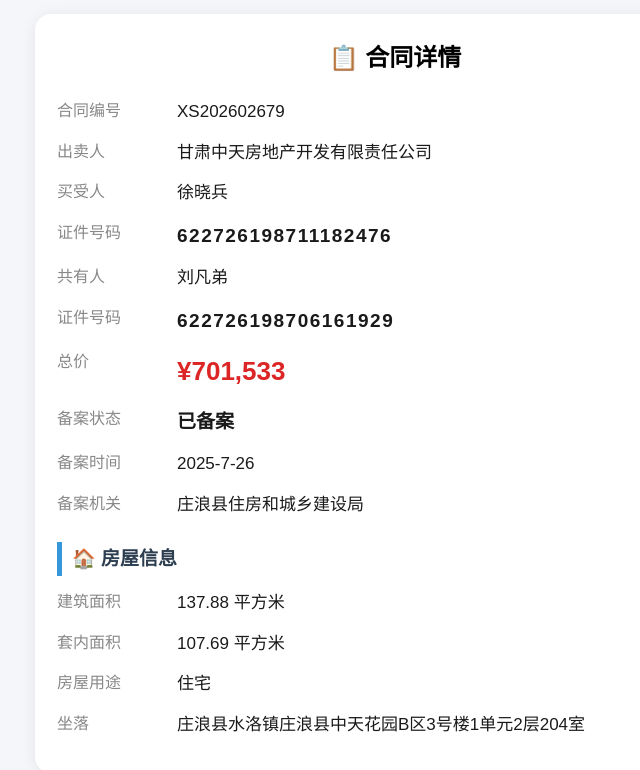
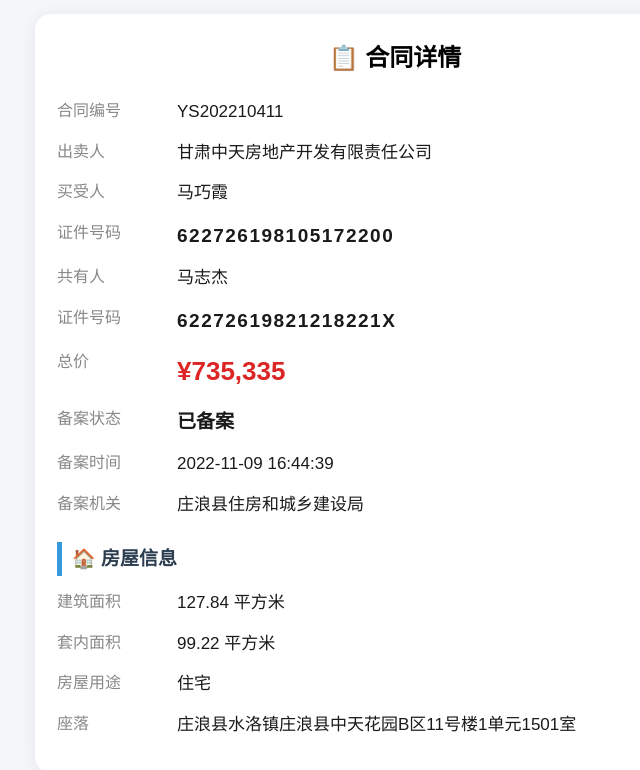
Before and after one commit to xingkong576/contract-qr, a website: page index.html in a window 1280 px wide. Shown: the whole page, without its empty margins (245-885 px from the left). Drawn offline with Linux system fonts and the light colour scheme.

Commit message:
restore old

```diff
--- a/index.html
+++ b/index.html
@@ -3,7 +3,7 @@
 <head>
 <meta charset="UTF-8">
 <meta name="viewport" content="width=device-width,initial-scale=1.0">
-<title>合同详情 XS202602679</title>
+<title>合同详情 YS202210411</title>
 <style>
 *{box-sizing:border-box;margin:0;padding:0}
 body{font-family:"PingFang SC","Microsoft YaHei",sans-serif;background:#f5f6fa;padding:14px;font-size:17px;line-height:1.8}
@@ -22,21 +22,12 @@ h2{font-size:19px;border-left:5px solid #3498db;padding-left:10px;margin:22px 0
 <body>
 <div class="card">
   <h1>📋 合同详情</h1>
-  <div class="row"><span class="label">合同编号</span><span class="value">XS202602679</span></div>
-  <div class="row"><span class="label">出卖人</span><span class="value">甘肃中天房地产开发有限责任公司</span></div>
-  <div class="row"><span class="label">买受人</span><span class="value">徐晓兵</span></div>
-  <div class="row"><span class="label">证件号码</span><span class="value id">622726198711182476</span></div>
-  <div class="row"><span class="label">共有人</span><span class="value">刘凡弟</span></div>
-  <div class="row"><span class="label">证件号码</span><span class="value id">622726198706161929</span></div>
-  <div class="row"><span class="label">总价</span><span class="value price">¥701,533</span></div>
-  <div class="row"><span class="label">备案状态</span><span class="value badge">已备案</span></div>
-  <div class="row"><span class="label">备案时间</span><span class="value">2025-7-26</span></div>
-  <div class="row"><span class="label">备案机关</span><span class="value">庄浪县住房和城乡建设局</span></div>
+  <div class="row"><span class="label">合同编号</span><span class="value ">YS202210411</span></div><div class="row"><span class="label">出卖人</span><span class="value ">甘肃中天房地产开发有限责任公司</span></div><div class="row"><span class="label">买受人</span><span class="value ">马巧霞</span></div><div class="row"><span class="label">证件号码</span><span class="value id">622726198105172200</span></div><div class="row"><span class="label">共有人</span><span class="value ">马志杰</span></div><div class="row"><span class="label">证件号码</span><span class="value id">62272619821218221X</span></div><div class="row"><span class="label">总价</span><span class="value price">¥735,335</span></div><div class="row"><span class="label">备案状态</span><span class="value badge">已备案</span></div><div class="row"><span class="label">备案时间</span><span class="value ">2022-11-09 16:44:39</span></div><div class="row"><span class="label">备案机关</span><span class="value ">庄浪县住房和城乡建设局</span></div>
   <h2>🏠 房屋信息</h2>
-  <div class="row"><span class="label">建筑面积</span><span class="value">137.88 平方米</span></div>
-  <div class="row"><span class="label">套内面积</span><span class="value">107.69 平方米</span></div>
+  <div class="row"><span class="label">建筑面积</span><span class="value">127.84 平方米</span></div>
+  <div class="row"><span class="label">套内面积</span><span class="value">99.22 平方米</span></div>
   <div class="row"><span class="label">房屋用途</span><span class="value">住宅</span></div>
-  <div class="row"><span class="label">坐落</span><span class="value addr">庄浪县水洛镇庄浪县中天花园B区3号楼1单元2层204室</span></div>
+  <div class="row"><span class="label">座落</span><span class="value addr">庄浪县水洛镇庄浪县中天花园B区11号楼1单元1501室</span></div>
 </div>
 </body>
 </html>
```
